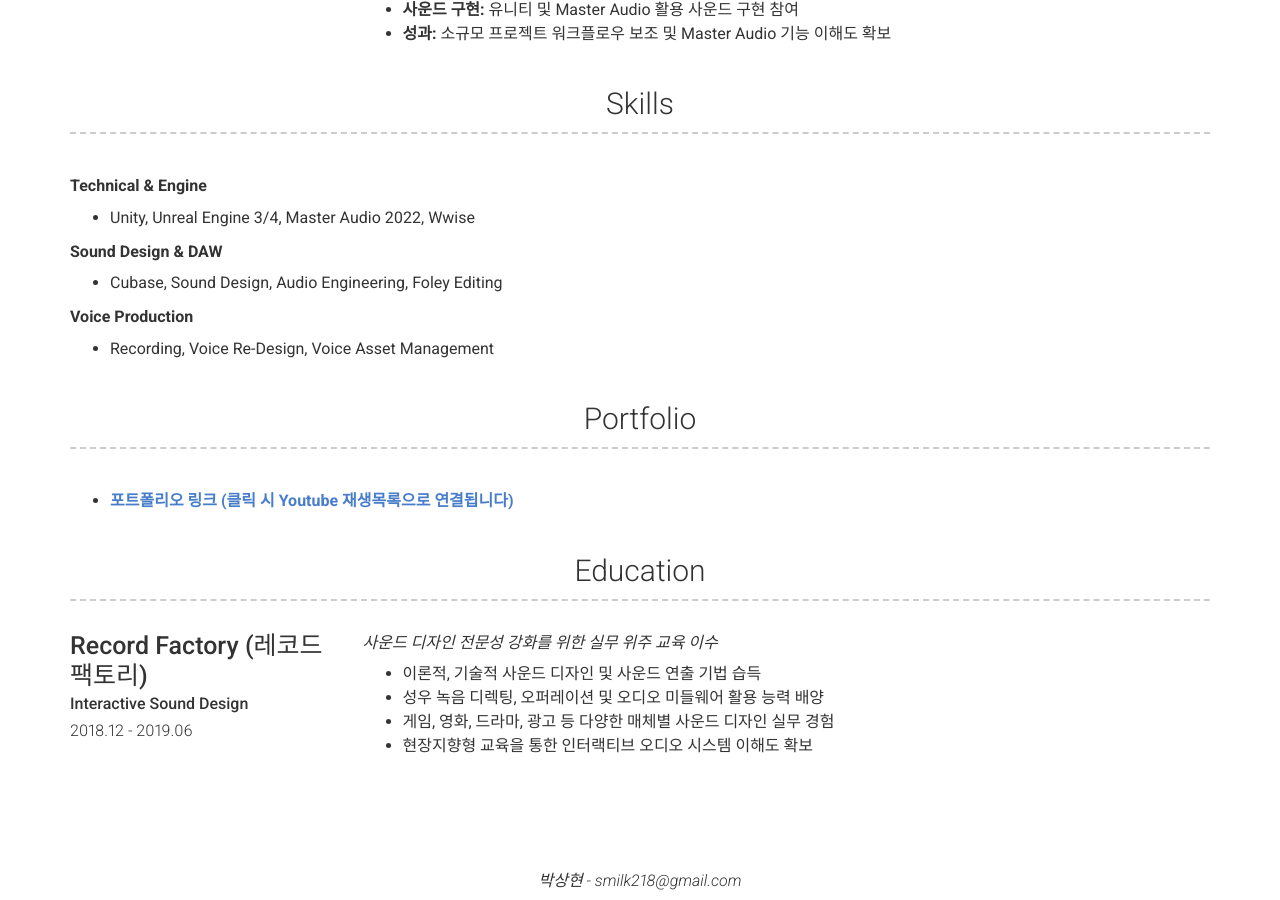
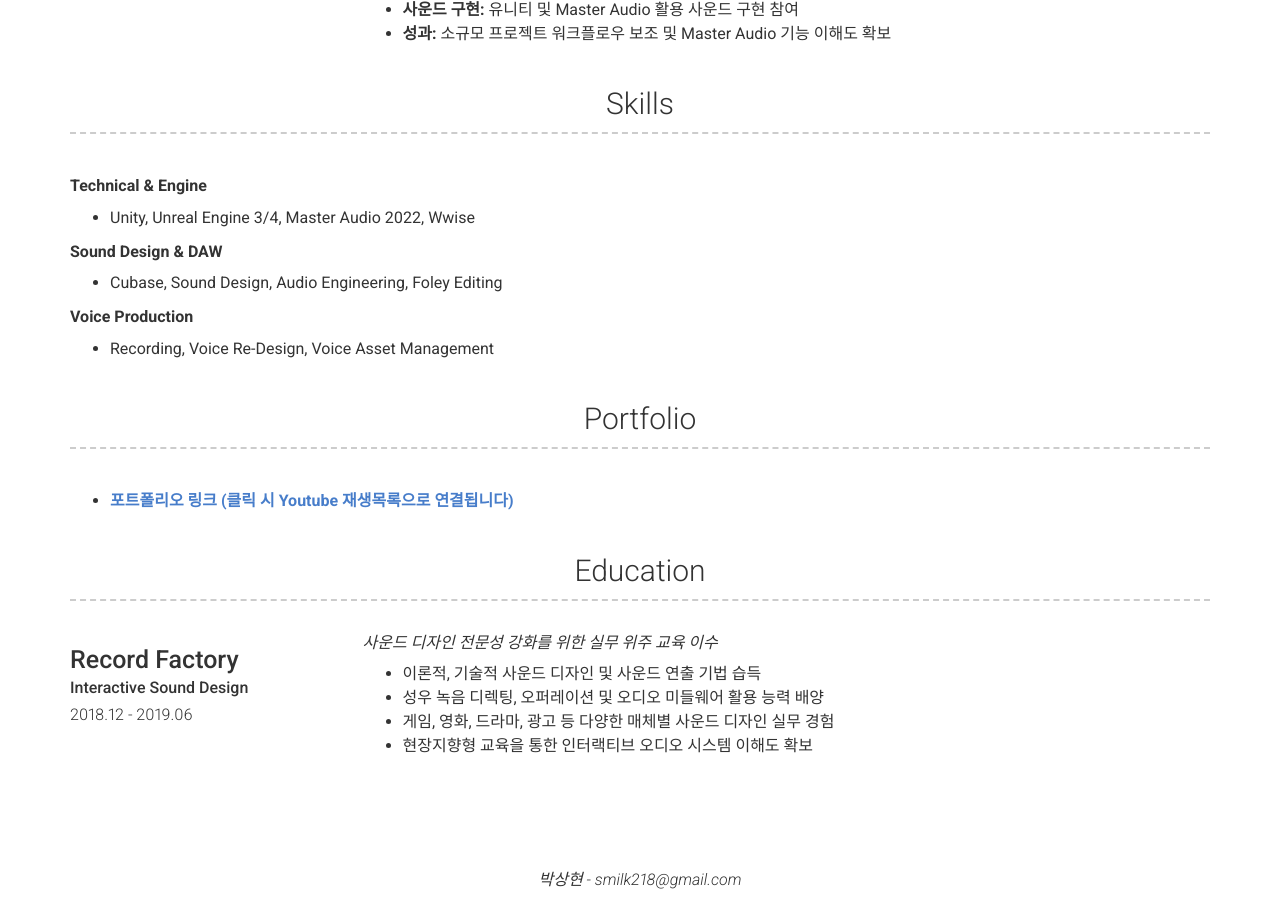
Before and after one commit to 28mimi/28mimi.github.io, a Jekyll site: the page built from index.md, in a window 1280 px wide and 900 px high, scrolled down 1697 px. Built offline with Jekyll 4.4.1, drawn with Linux system fonts in a browser that asks for light colours; nearby versions of some CDN libraries.

Commit message:
Update _config.yml

```diff
--- a/_config.yml
+++ b/_config.yml
@@ -104,7 +104,7 @@ content:
   - title: Education
     layout: list
     content:
-      - title: "Record Factory (레코드 팩토리)"
+      - title: "Record Factory"
         sub_title: "Interactive Sound Design"
         caption: "2018.12 - 2019.06"
         description: |
```
